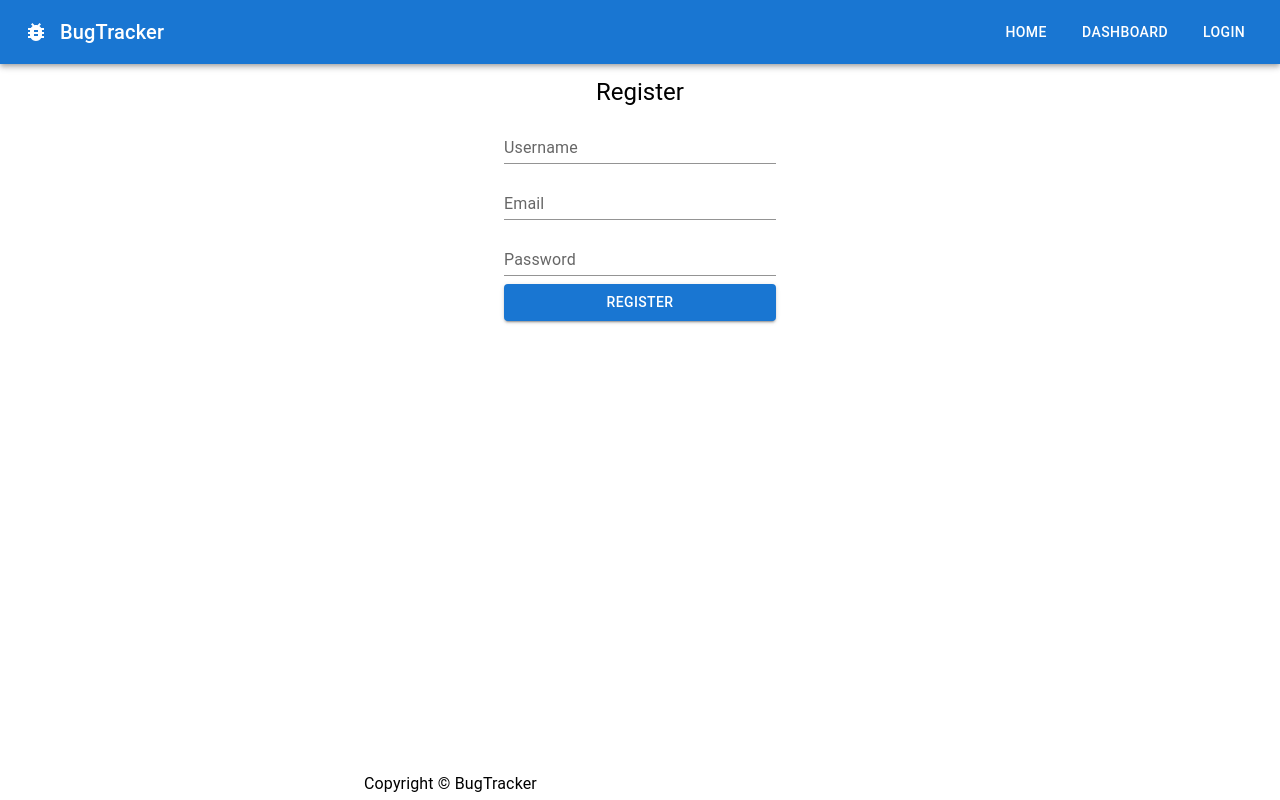
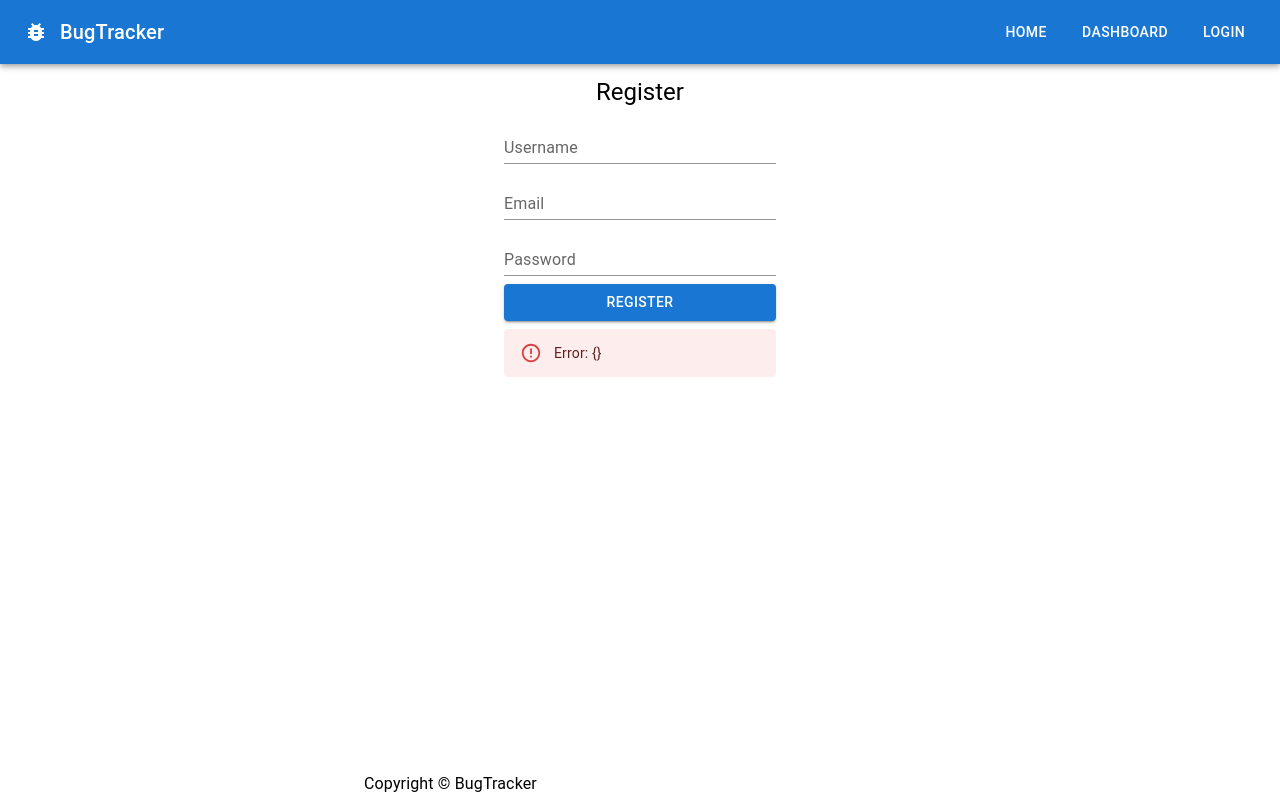
Before and after one commit to R894/bugtracker, a Next.js app in the folder client/: page /register in a window 1280 px wide. Both pictures are taken after a click on the button "REGISTER". Built offline with nearby package versions, Linux system fonts and the light colour scheme; no server answers.

Commit message:
feat: add api registeration to RegisterForm.tsx

```diff
--- a/client/src/components/RegisterForm/RegisterForm.tsx
+++ b/client/src/components/RegisterForm/RegisterForm.tsx
@@ -1,14 +1,39 @@
-import { Button, Container, Stack, TextField, Typography } from '@mui/material'
-import { useState } from 'react'
+import { UserContext, UserContextType } from '@/context/UserContext'
+import {
+  Alert,
+  Button,
+  Container,
+  Stack,
+  TextField,
+  Typography,
+} from '@mui/material'
+import { useRouter } from 'next/router'
+import { useContext, useState } from 'react'
 const RegisterForm = () => {
   const [username, setUsername] = useState('')
   const [email, setEmail] = useState('')
   const [password, setPassword] = useState('')
+  const [error, setError] = useState(false)
+  const [errMessage, setErrMessage] = useState('')
+  const { registerUser } = useContext(UserContext) as UserContextType
+  const router = useRouter()
 
   const clearForm = () => {
     setUsername('')
     setEmail('')
     setPassword('')
+  }
+
+  const handleRegister = async () => {
+    setError(false)
+    const response = await registerUser({ email, username, password })
+    clearForm()
+    if (response.error !== undefined) {
+      setError(true)
+      setErrMessage(JSON.stringify(response.message))
+      return
+    }
+    router.push('/')
   }
 
   return (
@@ -48,11 +73,14 @@ const RegisterForm = () => {
         <Button
           variant="contained"
           onClick={() => {
-            clearForm()
+            handleRegister()
           }}
         >
           Register
         </Button>
+        <Alert severity="error" sx={{ display: error ? 'flex' : 'none' }}>
+          Error: {errMessage}
+        </Alert>
       </Stack>
     </Container>
   )
```
